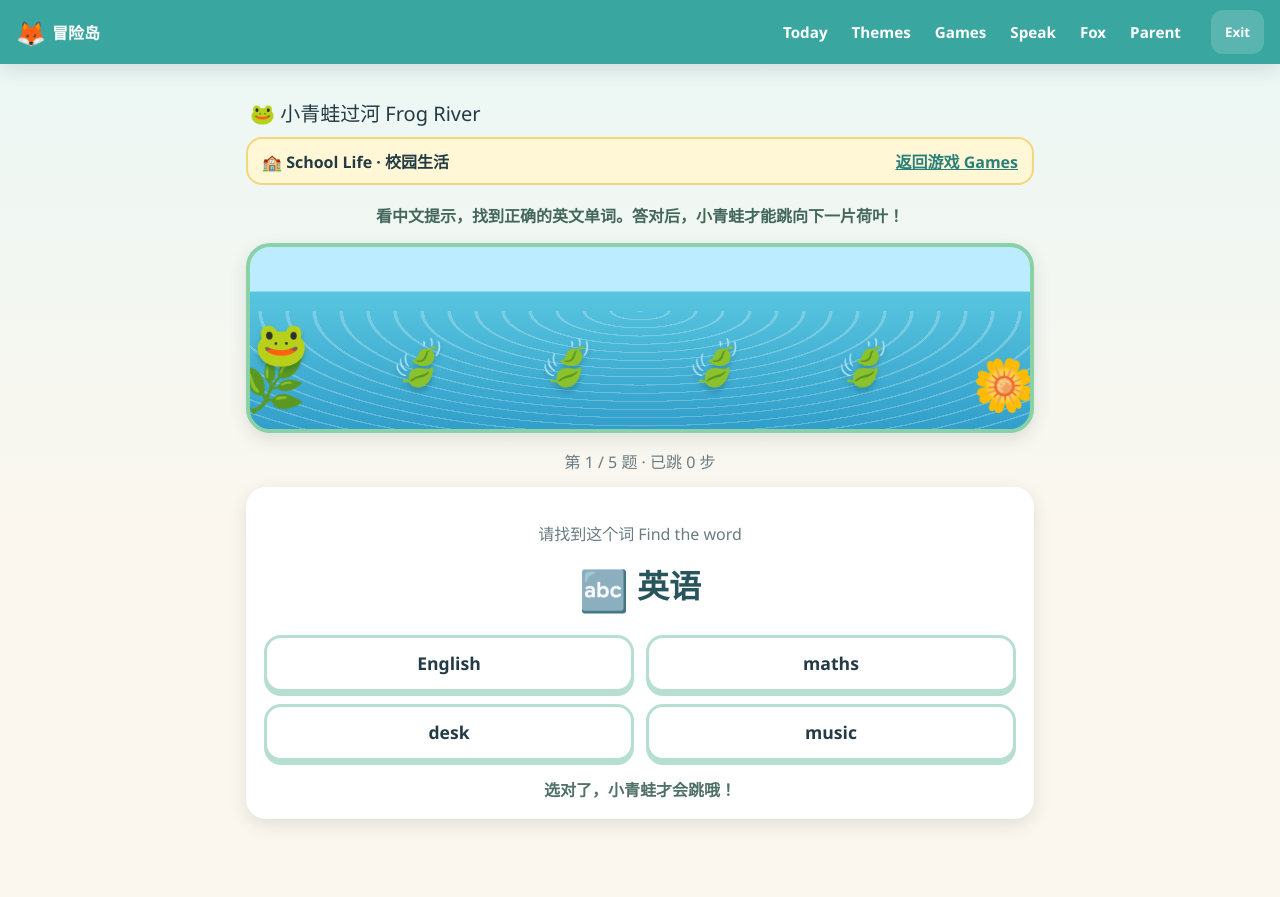
After one commit to bigsniper1982/Child-English, a Flask app: page /games/frog in a window 1280 px wide. The commit adds this page. Run offline with Flask 3, Linux system fonts and the light colour scheme; the visitor is signed in with stand-in values (Sample User, id 1).

Commit message:
feat: add frog river word game

```diff
--- a/app/routes.py
+++ b/app/routes.py
@@ -69,7 +69,8 @@ def theme_select():
         return jsonify(error="unknown theme"), 400
     session["theme"] = theme
     # A round belongs to the theme it was created for; switching invalidates it.
-    for key in ("listen_seed", "listen_theme", "sentence_seed", "sentence_theme"):
+    for key in ("listen_seed", "listen_theme", "sentence_seed", "sentence_theme",
+                "frog_seed", "frog_theme"):
         session.pop(key, None)
     return redirect(url_for("main.today"))
 
@@ -219,6 +220,35 @@ def games_sentence_submit():
     return jsonify(score=score, total=total, stars=score)
 
 
+@bp.route("/games/frog")
+@login_required
+def games_frog():
+    seed = random.randrange(1, 10_000_000)
+    theme = _theme()
+    session["frog_seed"] = seed
+    session["frog_theme"] = theme
+    rnd = game_engine.make_frog_round(seed=seed, theme=theme)
+    return render_template("game_frog.html", rnd=rnd, theme=get_theme(theme))
+
+
+@bp.route("/games/frog/submit", methods=["POST"])
+@login_required
+def games_frog_submit():
+    child_id = _child()
+    data = request.get_json(silent=True) or {}
+    answers = data.get("answers", {})
+    if not isinstance(answers, dict):
+        return jsonify(error="bad answers"), 400
+    seed = session.pop("frog_seed", None)
+    theme = session.pop("frog_theme", None)
+    if seed is None or theme is None:
+        return jsonify(error="no active round"), 400
+    rnd = game_engine.make_frog_round(seed=seed, theme=theme)
+    score, total = game_engine.grade_frog(rnd, answers)
+    _save_game(child_id, "frog", score, total)
+    return jsonify(score=score, total=total, stars=score)
+
+
 def _save_game(child_id, game, score, total):
     get_db().execute(
         "INSERT INTO game_results (child_id, game, score, total, created_at)"
--- a/app/static/css/style.css
+++ b/app/static/css/style.css
@@ -141,6 +141,55 @@ button{font-family:inherit}
 .btn-choice.wrong{border-color:var(--coral);background:#ffeee6}
 .btn-choice[disabled]{opacity:.7}
 
+/* frog river word game */
+@media(min-width:900px){.game-grid{grid-template-columns:repeat(3,1fr)}}
+.frog-tile{background:linear-gradient(145deg,#efffea,#dff7ff)}
+.frog-instruction{font-weight:700;text-align:center;color:#43675d;margin:8px auto 16px}
+.frog-river{
+  position:relative;height:190px;overflow:hidden;border-radius:24px;margin-bottom:16px;
+  background:linear-gradient(#bcecff 0 24%,#58c5df 25%,#319fca 100%);
+  border:4px solid #8bd1a8;box-shadow:var(--shadow)
+}
+.frog-river::before{
+  content:"";position:absolute;inset:35% 0 0;
+  background:repeating-radial-gradient(ellipse at 50% 0,#ffffff55 0 3px,transparent 4px 27px);
+  opacity:.7
+}
+.river-bank{position:absolute;z-index:2;bottom:20px;font-size:3.2rem;line-height:1}
+.bank-left{left:-8px}.bank-right{right:-6px}
+.lily-pad{position:absolute;z-index:2;bottom:38px;font-size:2.8rem;filter:drop-shadow(0 5px 2px #17657c55)}
+.pad-1{left:18%}.pad-2{left:37%}.pad-3{left:56%}.pad-4{left:75%}
+.frog{
+  --frog-step:0;position:absolute;z-index:4;bottom:65px;
+  left:calc(4% + var(--frog-step) * 18.3%);font-size:2.7rem;line-height:1;
+  transform:translateX(-50%);transition:left .7s cubic-bezier(.2,.8,.3,1);
+  filter:drop-shadow(0 4px 2px #14593455)
+}
+.frog-jump{animation:frog-hop .75s ease-in-out}
+.frog-wiggle{animation:frog-wiggle .35s ease-in-out}
+@keyframes frog-hop{0%,100%{translate:0 0;rotate:0}45%{translate:0 -38px;rotate:-8deg}}
+@keyframes frog-wiggle{0%,100%{rotate:0}25%{rotate:-12deg}75%{rotate:12deg}}
+.frog-question-card{text-align:center}
+.frog-prompt{font-size:2rem;font-weight:900;margin:8px 0 18px;color:#27555b}
+.frog-prompt span{font-size:2.5rem;vertical-align:middle}
+.frog-options{display:grid;grid-template-columns:1fr 1fr;gap:12px}
+.frog-word{
+  border:3px solid #b6dfcf;background:#fff;border-radius:17px;padding:15px 10px;
+  color:var(--ink);font-family:inherit;font-size:1.1rem;font-weight:800;line-height:1.2;
+  cursor:pointer;box-shadow:0 4px 0 #b6dfcf
+}
+.frog-word:hover:not([disabled]){transform:translateY(-2px);border-color:#49b97e}
+.frog-word.correct{background:#dff8e6;border-color:#49b97e;box-shadow:0 4px 0 #49b97e}
+.frog-word.wrong{background:#ffeee6;border-color:var(--coral);box-shadow:0 4px 0 #e68d73}
+.frog-word[disabled]{cursor:default;opacity:.72}
+.frog-word.correct[disabled]{opacity:1}
+.frog-feedback{min-height:1.5em;font-weight:800;color:#4f7069;margin:16px 0 0}
+@media(max-width:480px){
+  .frog-river{height:155px}.river-bank{font-size:2.5rem}.lily-pad{font-size:2.1rem}
+  .frog{font-size:2.2rem;bottom:58px}.frog-options{grid-template-columns:1fr}
+}
+@media(prefers-reduced-motion:reduce){.frog{transition:none}.frog-jump,.frog-wiggle{animation:none}}
+
 /* sentence build */
 .sentence-target{
   min-height:60px;background:#eef7f5;border:3px dashed #bcd9d4;border-radius:16px;
--- /dev/null
+++ b/app/static/js/game_frog.js
@@ -0,0 +1,139 @@
+/* Frog River: find the English word to help the frog cross the river. */
+(function () {
+  var root = document.getElementById('frog-game');
+  if (!root) return;
+
+  var rnd = JSON.parse(root.dataset.round || '{}');
+  var questions = rnd.questions || [];
+  var submitUrl = root.dataset.submitUrl;
+  var backUrl = root.dataset.backUrl;
+  var csrf = root.dataset.csrf;
+  var index = 0;
+  var step = 0;
+  var answers = {};
+  var submitting = false;
+
+  function esc(value) {
+    var div = document.createElement('div');
+    div.textContent = value == null ? '' : String(value);
+    return div.innerHTML;
+  }
+
+  function buildRiver() {
+    root.innerHTML =
+      '<div class="frog-river" aria-label="小青蛙跳过荷叶的进度">' +
+        '<div class="river-bank bank-left" aria-hidden="true">🌿</div>' +
+        '<div class="lily-pad pad-1" aria-hidden="true">🍃</div>' +
+        '<div class="lily-pad pad-2" aria-hidden="true">🍃</div>' +
+        '<div class="lily-pad pad-3" aria-hidden="true">🍃</div>' +
+        '<div class="lily-pad pad-4" aria-hidden="true">🍃</div>' +
+        '<div class="river-bank bank-right" aria-hidden="true">🌼</div>' +
+        '<div class="frog" id="frog" role="img" aria-label="小青蛙">🐸</div>' +
+      '</div>' +
+      '<div id="frog-question"></div>';
+  }
+
+  function moveFrog() {
+    var frog = document.getElementById('frog');
+    frog.style.setProperty('--frog-step', step);
+    frog.classList.remove('frog-jump');
+    void frog.offsetWidth;
+    frog.classList.add('frog-jump');
+  }
+
+  function renderQuestion() {
+    if (index >= questions.length) return finish();
+    var question = questions[index];
+    var panel = document.getElementById('frog-question');
+    var options = question.options.map(function (option) {
+      return '<button class="frog-word" data-id="' + esc(option.id) + '">' +
+        esc(option.en) + '</button>';
+    }).join('');
+
+    panel.innerHTML =
+      '<p class="card-count">第 ' + (index + 1) + ' / ' + questions.length +
+        ' 题 · 已跳 ' + step + ' 步</p>' +
+      '<div class="card frog-question-card">' +
+        '<p class="muted">请找到这个词 Find the word</p>' +
+        '<div class="frog-prompt"><span>' + esc(question.emoji) + '</span> ' +
+          esc(question.prompt_zh) + '</div>' +
+        '<div class="frog-options">' + options + '</div>' +
+        '<p class="frog-feedback" id="frog-feedback" aria-live="polite">选对了，小青蛙才会跳哦！</p>' +
+      '</div>';
+
+    Array.prototype.forEach.call(panel.querySelectorAll('.frog-word'), function (button) {
+      button.onclick = function () { choose(question, button); };
+    });
+    if (index > 0) {
+      var firstOption = panel.querySelector('.frog-word');
+      if (firstOption) firstOption.focus();
+    }
+  }
+
+  function choose(question, button) {
+    var chosen = button.dataset.id;
+    if (!(question.id in answers)) answers[question.id] = chosen;
+    var feedback = document.getElementById('frog-feedback');
+
+    if (chosen !== question.answer_id) {
+      button.classList.add('wrong');
+      button.disabled = true;
+      feedback.textContent = '再找找看！小青蛙在等你 🐸';
+      var frog = document.getElementById('frog');
+      frog.classList.remove('frog-wiggle');
+      void frog.offsetWidth;
+      frog.classList.add('frog-wiggle');
+      return;
+    }
+
+    Array.prototype.forEach.call(root.querySelectorAll('.frog-word'), function (item) {
+      item.disabled = true;
+      if (item.dataset.id === question.answer_id) item.classList.add('correct');
+    });
+    feedback.textContent = index === questions.length - 1 ?
+      '答对啦！小青蛙到达河对岸！' : '答对啦！小青蛙向前跳！';
+    step += 1;
+    moveFrog();
+    window.setTimeout(function () {
+      index += 1;
+      renderQuestion();
+    }, 950);
+  }
+
+  function finish() {
+    if (submitting) return;
+    submitting = true;
+    var panel = document.getElementById('frog-question');
+    panel.innerHTML =
+      '<div class="card done-banner"><div class="big">🐸🎉</div>' +
+      '<p>小青蛙过河啦！正在保存成绩……</p></div>';
+
+    fetch(submitUrl, {
+      method: 'POST',
+      headers: {'Content-Type': 'application/json', 'X-CSRF-Token': csrf},
+      body: JSON.stringify({answers: answers})
+    }).then(function (response) {
+      if (!response.ok) throw new Error('save failed');
+      return response.json();
+    }).then(function (data) {
+      panel.innerHTML =
+        '<div class="card done-banner"><div class="big">🐸🎉</div>' +
+        '<p class="result-line">小青蛙成功过河！</p>' +
+        '<p>首次答对 ' + data.score + ' / ' + data.total + '，获得 ⭐ ' +
+          (data.stars || 0) + ' 颗星星！</p>' +
+        '<div class="btn-row" style="justify-content:center">' +
+          '<a class="btn-secondary" href="' + location.pathname + '">再玩一次</a>' +
+          '<a class="btn-big" href="' + backUrl + '">返回游戏</a>' +
+        '</div></div>';
+    }).catch(function () {
+      panel.innerHTML =
+        '<div class="card done-banner"><div class="big">🐸</div>' +
+        '<p>小青蛙已经过河，但成绩没有保存成功。</p>' +
+        '<a class="btn-big" href="' + backUrl + '">返回游戏</a></div>';
+    });
+  }
+
+  buildRiver();
+  moveFrog();
+  if (questions.length) renderQuestion(); else finish();
+})();
--- a/app/static/sw.js
+++ b/app/static/sw.js
@@ -1,6 +1,6 @@
 /* Minimal offline-friendly service worker. Caches the app shell and static
    assets; network-first for navigation so login/auth always works online. */
-var CACHE = 'adventure-island-v5';
+var CACHE = 'adventure-island-v6';
 var SHELL = [
   '/static/css/style.css',
   '/static/js/tts.js',
--- /dev/null
+++ b/app/templates/game_frog.html
@@ -0,0 +1,20 @@
+{% extends "base.html" %}
+{% block title %}小青蛙过河 · Adventure Island{% endblock %}
+{% block content %}
+<div class="section-title">🐸 小青蛙过河 Frog River</div>
+<div class="theme-strip">
+  <span>{{ theme['emoji'] }} {{ theme['title'] }} · {{ theme['title_zh'] }}</span>
+  <a href="{{ url_for('main.games') }}">返回游戏 Games</a>
+</div>
+<p class="frog-instruction">看中文提示，找到正确的英文单词。答对后，小青蛙才能跳向下一片荷叶！</p>
+<div id="frog-game"
+     data-submit-url="{{ url_for('main.games_frog_submit') }}"
+     data-back-url="{{ url_for('main.games') }}"
+     data-csrf="{{ csrf_token }}"
+     data-round='{{ rnd | tojson }}'>
+  <noscript>请启用JavaScript来帮助小青蛙过河。</noscript>
+</div>
+{% endblock %}
+{% block scripts %}
+<script src="{{ url_for('static', filename='js/game_frog.js') }}"></script>
+{% endblock %}
--- a/app/templates/games.html
+++ b/app/templates/games.html
@@ -17,5 +17,10 @@
     <h3>词块拼句 Build a Sentence</h3>
     <p class="muted">把打乱的词块排成一句话。</p>
   </a>
+  <a class="game-tile frog-tile" href="{{ url_for('main.games_frog') }}">
+    <span class="ico">🐸</span>
+    <h3>小青蛙过河 Frog River</h3>
+    <p class="muted">找到正确的单词，帮助小青蛙跳过荷叶！</p>
+  </a>
 </div>
 {% endblock %}
```
Also changed, not shown: app/games.py (+38 -0 lines), tests/test_games.py (+34 -0 lines), tests/test_routes.py (+62 -1 lines), README.md.
